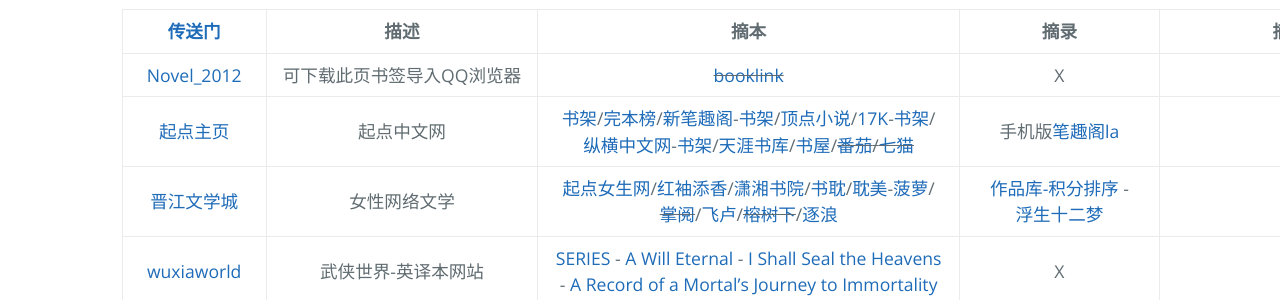
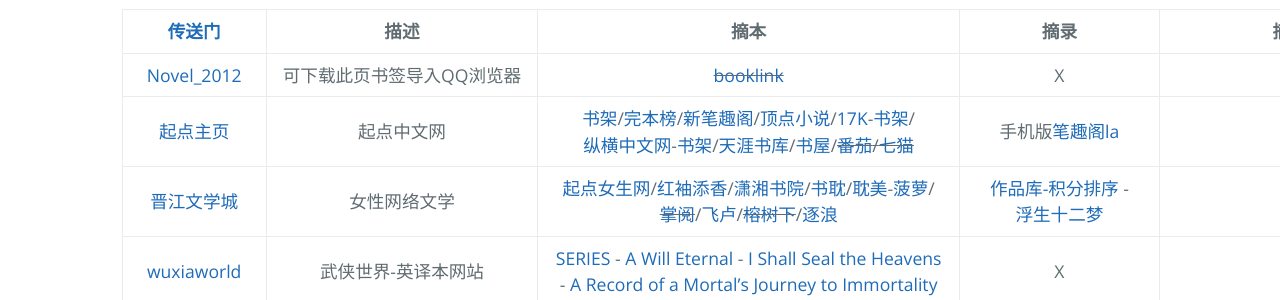
Before and after one commit to AmbroseRen/test, a Jekyll site: the page built from Library/Novel.md, in a window 1280 px wide. Shown: the part 170-470 px from the top of the page. Built offline with Jekyll 4.4.1, drawn with Linux system fonts in a browser that asks for light colours; our own code applies the rules of GitHub Pages for plain Markdown files; the repository's description, which GitHub fills in, is left out.

Commit message:
Update Novel.md

```diff
--- a/Library/Novel.md
+++ b/Library/Novel.md
@@ -9,7 +9,7 @@
 | [传送门](../navigation.md) | 描述 | 摘本 | 摘录 | 摘引 |
 |:---:|:---:|:---:|:---:|:---:|
 | [Novel_2012](Novel/Q_bookmarks_2021_5_22.html) | 可下载此页书签导入QQ浏览器 | ~~[booklink](https://booklink.me/)~~ | X | X |
-| [起点主页](https://www.qidian.com) | 起点中文网 | [书架](https://my.qidian.com/bookcase/)/[完本榜](https://www.qidian.com/finish/)/[新笔趣阁](https://www.xbiquge.la/xiaoshuodaquan/)-[书架](https://www.xbiquge.la/modules/article/bookcase.php)/[顶点小说](https://www.booktxt.net/xiaoshuodaquan/)/[17K](https://search.17k.com/search.xhtml?c.q=)-[书架](https://user.17k.com/www/bookshelf/)/[纵横中文网](http://book.zongheng.com/store.html)-[书架](http://home.zongheng.com/bookshelf)/[天涯书库](https://www.tianyabook.com/)/[书屋](https://www.136book.com/)/~~[番茄](https://fanqienovel.com/)/[七猫](https://www.qimao.com/)~~ | 手机版[笔趣阁la](http://www.biquge.la/) | X |
+| [起点主页](https://www.qidian.com) | 起点中文网 | [书架](https://my.qidian.com/bookcase/)/[完本榜](https://www.qidian.com/finish/)/[新笔趣阁](https://www.xbiquge.info/)/[顶点小说](https://www.xxxbooktxt.net/)/[17K](https://search.17k.com/search.xhtml?c.q=)-[书架](https://user.17k.com/www/bookshelf/)/[纵横中文网](http://book.zongheng.com/store.html)-[书架](http://home.zongheng.com/bookshelf)/[天涯书库](https://www.tianyabook.com/)/[书屋](https://www.136book.com/)/~~[番茄](https://fanqienovel.com/)/[七猫](https://www.qimao.com/)~~ | 手机版[笔趣阁la](http://www.biquge.la/) | X |
 | [晋江文学城](http://www.jjwxc.net/) | 女性网络文学 | [起点女生网](https://www.qdmm.com/)/[红袖添香](https://www.hongxiu.com/)/[潇湘书院](https://www.xxsy.net/)/[书耽](https://www.shubl.com/)/[耽美](http://m.blnovel.net/index.htm)-[菠萝](https://www.blnovel.com/)/~~[掌阅](https://yc.ireader.com.cn/)~~/[飞卢](https://b.faloo.com/)/~~[榕树下](https://www.rongshuxia.com/)~~/[逐浪](https://www.zhulang.com/) | [作品库-积分排序](http://www.jjwxc.net/bookbase_slave.php?orderstr=2) - [浮生十二梦](http://www.jjwxc.net/onebook.php?novelid=1267798) | X |
 | [wuxiaworld](https://www.wuxiaworld.com/) | 武侠世界-英译本网站 | [SERIES](https://www.wuxiaworld.com/novels) - [A Will Eternal](https://www.wuxiaworld.com/novel/a-will-eternal) - [I Shall Seal the Heavens](https://www.wuxiaworld.com/novel/i-shall-seal-the-heavens) - [A Record of a Mortal’s Journey to Immortality](https://www.wuxiaworld.com/novel/rmji) | X | X |
 | [gravitytales](https://www.gravitytales.cc/) | X | X | X | X |
```
